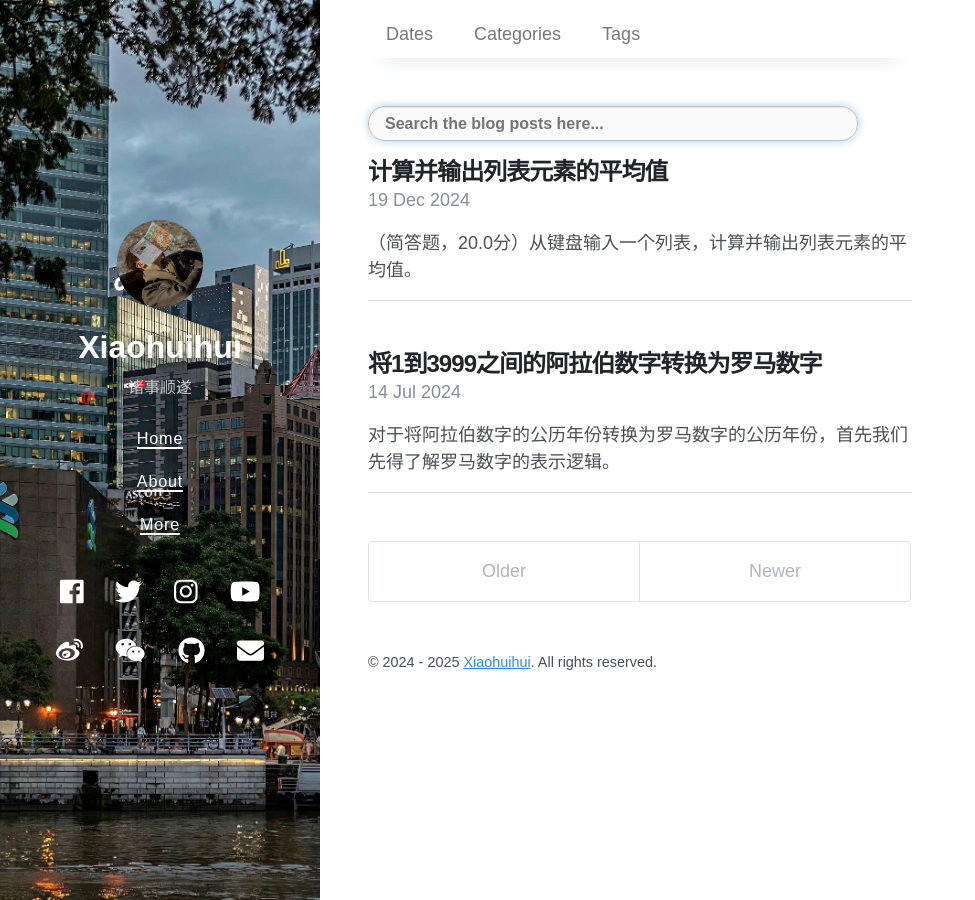
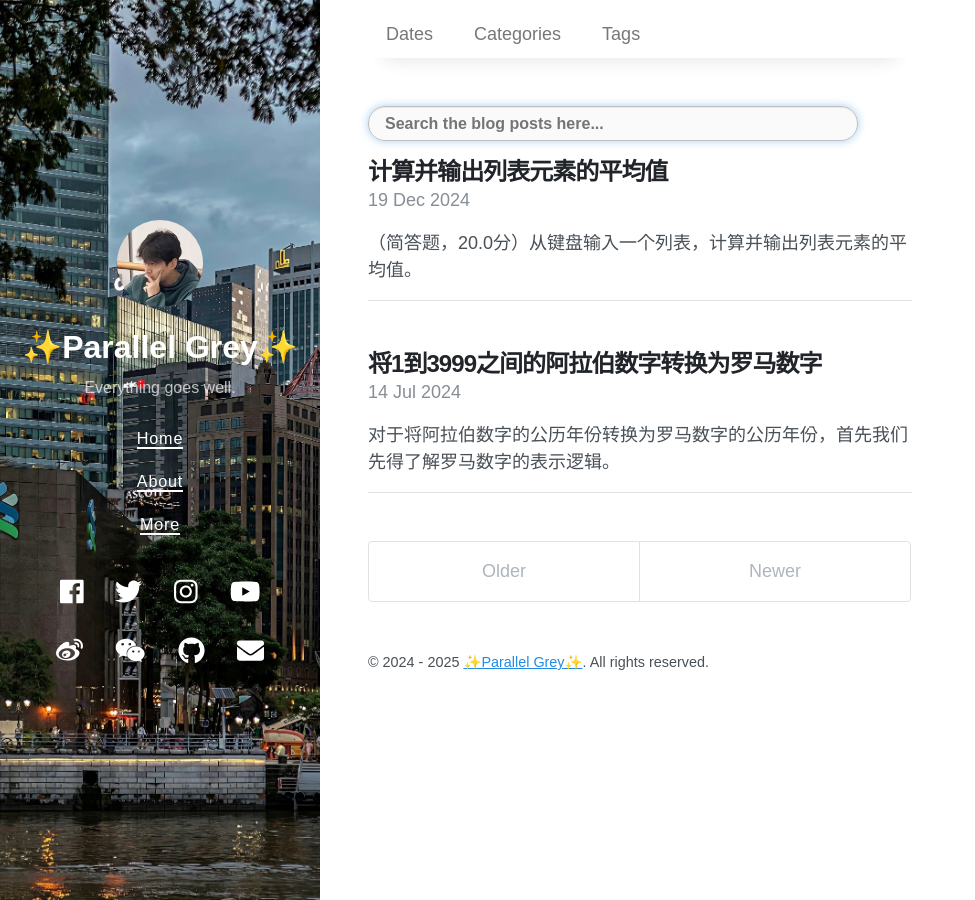
Before and after one commit to josephhaaan/josephhaaan.github.io, a Jekyll site: the page built from index.html, in a window 1280 px wide. Shown: the whole page, without its empty margins (0-975 px from the left). Built offline with Jekyll 4.4.1, drawn with Linux system fonts in a browser that asks for light colours; nearby versions of some CDN libraries; the list of posts is cut into pages by our own code.

Commit message:
2025/07/07/09:11 - Modified the contents.

```diff
--- a/_config.yml
+++ b/_config.yml
@@ -1,8 +1,8 @@
 # Setup
-title: Xiaohuihui
-description: "诸事顺遂"
+title: ✨Parallel Grey✨
+description: "Everything goes well."
 url: https://josephhaaan.github.io
-avatar: /images/tx2.jpg
+avatar: /images/tx3.jpg
 paginate: 8
 permalink: pretty
 cover_image: /images/bg7.jpg
@@ -52,6 +52,6 @@ sass:
 
 # Specify the author for blog posts
 author:
-  name: Xiaohuihui
+  name: ✨Parallel Grey✨
   url: /about
   email:
```
Also changed, not shown: images/tx3.jpg (added).
